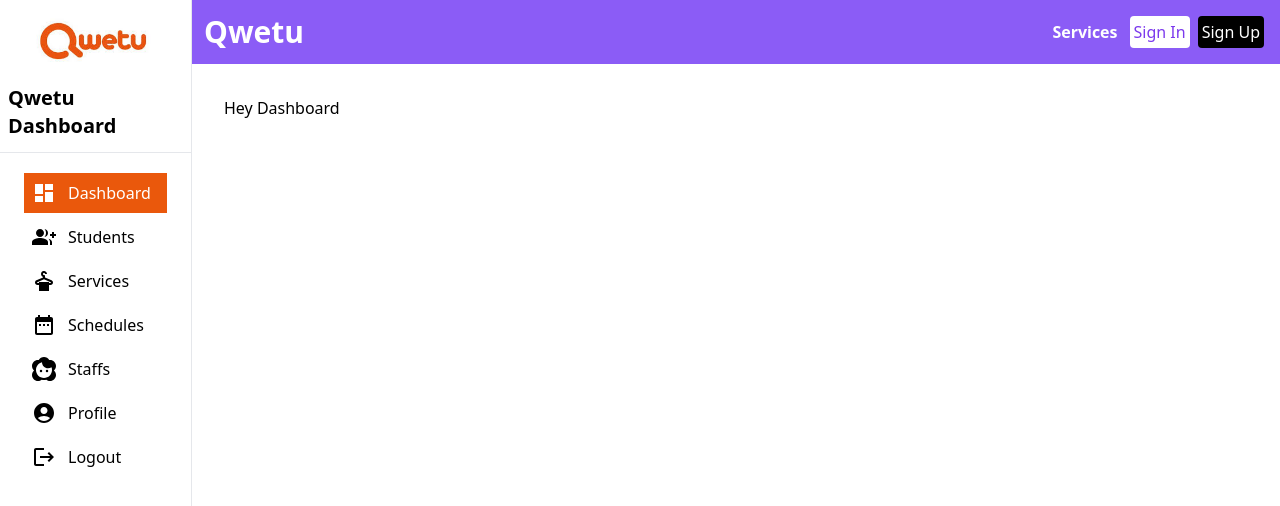
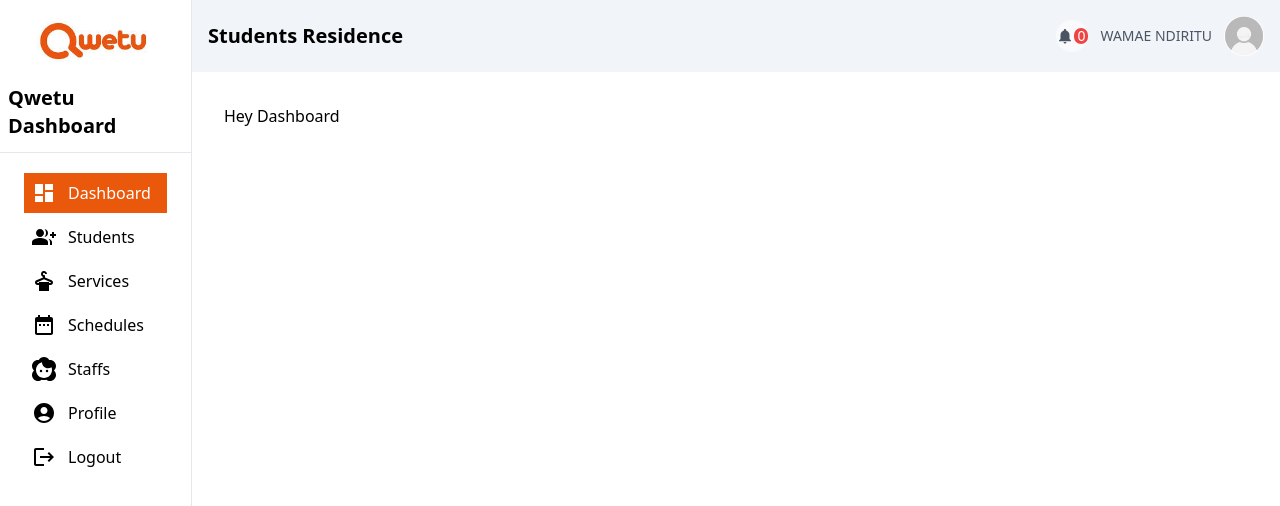
Before and after one commit to wamae-ndiritu/qwetu_laundry_booking_system, a React (Vite) app in the folder frontend/: page / in a window 1280 px wide. Shown: the top 506 px of the page. Built offline with nearby package versions, Linux system fonts and the light colour scheme.

Commit message:
Design navbar section

```diff
--- a/frontend/src/components/Navbar.jsx
+++ b/frontend/src/components/Navbar.jsx
@@ -1,29 +1,27 @@
-import { NavLink } from "react-router-dom";
+import { Link } from "react-router-dom";
+import NotificationsIcon from "@mui/icons-material/Notifications";
 const Navbar = () => {
   return (
-    <div className="bg-violet-500 py-4m-1  flex justify-between items-center ">
-      <h1 className="text-white text-3xl font-bold m-3">Qwetu</h1>
-      <ul className="flex m-3 ">
-        <li>
-          <button className="p-1 m-1  text-white font-semibold ">
-            Services
-          </button>
-        </li>
-        <li>
-          <NavLink to="/login">
-            <button className="p-1 m-1 rounded text-violet-600 bg-white ">
-              Sign In
-            </button>
-          </NavLink>
-        </li>
-        <li>
-          <NavLink to="/register">
-            <button className="p-1 m-1  text-white rounded bg-black">
-              Sign Up
-            </button>
-          </NavLink>
-        </li>
-      </ul>
+    <div className='bg-slate-100  px-4 py-4 flex justify-between items-center'>
+      <h4 className='text-xl font-semibold'>Students Residence</h4>
+      <div className='flex items-center gap-3'>
+        <span className='bg-slate-50 w-8 h-8 rounded-full flex justify-center items-center text-gray-600 relative'>
+          <NotificationsIcon style={{ fontSize: "18px" }} />
+          <span className='bg-red-500 w-4 h-4 rounded-full text-white text-sm flex justify-center items-center badge'>
+            0
+          </span>
+        </span>
+        <span className='text-sm text-gray-600 text-right'>
+          <h6 className='uppercase'>Wamae Ndiritu</h6>
+        </span>
+        <Link to='/profile'>
+          <img
+            src='/profile.jpeg'
+            alt='profile'
+            className='h-10 w-10 rounded-full object-cover'
+          />
+        </Link>
+      </div>
     </div>
   );
 };
```
Also changed, not shown: frontend/public/profile.jpeg (added).
